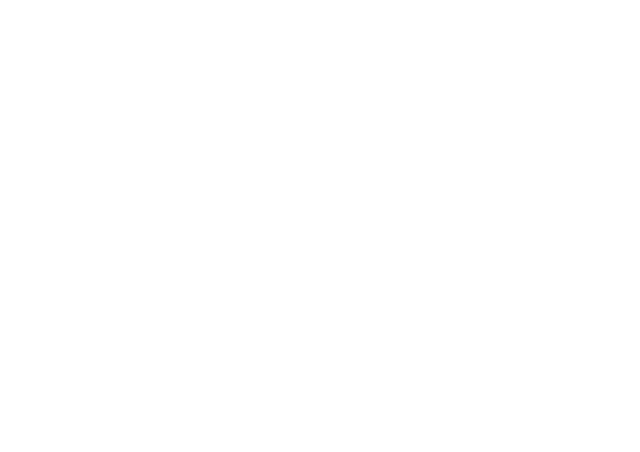
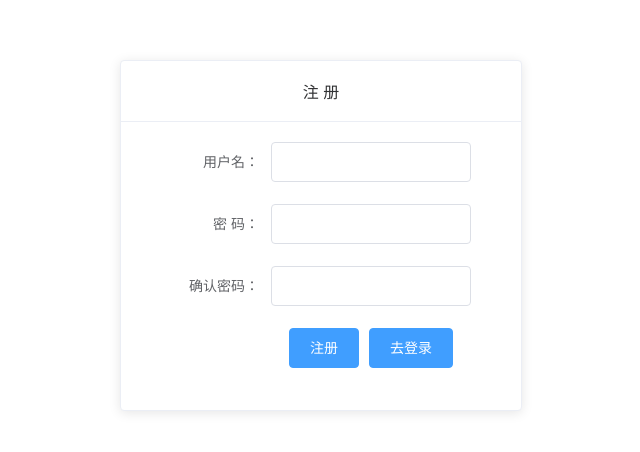
Before and after one commit to 532171153/firstvue, a Vue app in the folder myvue/: page /#/register in a window 1280 px wide. Shown: the top 452 px of the page, without its empty margins (319-959 px from the left). Built offline with nearby package versions, Linux system fonts and the light colour scheme.

Commit message:
注册页

```diff
--- a/myvue/src/components/Login.vue
+++ b/myvue/src/components/Login.vue
@@ -12,7 +12,8 @@
           <el-input type="password" v-model="ruleForm.password"></el-input>
         </el-form-item>
         <el-form-item>
-          <el-button type="primary" @click="submitForm('ruleForm')">提交</el-button>
+          <el-button type="primary" @click="goToRegister()">去注册</el-button>
+          <el-button type="primary" @click="submitForm('ruleForm')">登录</el-button>
         </el-form-item>
       </el-form>
     </el-card>
@@ -62,6 +63,9 @@
       };
     },
     methods: {
+      goToRegister() {
+        this.$router.push('/register');
+      },
       submitForm(formName) {
         this.$refs[formName].validate((valid) => {
           if (valid) {
--- /dev/null
+++ b/myvue/src/components/Register.vue
@@ -0,0 +1,73 @@
+<template>
+  <div class="">
+    <el-card class="card">
+      <div slot="header">
+        注 册
+      </div>
+      <el-form :model="ruleForm" status-icon :rules="rules" ref="ruleForm" label-width="100px" class="form">
+        <el-form-item label="用户名：" prop="username">
+          <el-input v-model="ruleForm.username"></el-input>
+        </el-form-item>
+        <el-form-item label="密 码：" prop="password">
+          <el-input type="password" v-model="ruleForm.password"></el-input>
+        </el-form-item>
+        <el-form-item label="确认密码：" prop="password">
+          <el-input type="password" v-model="ruleForm.password"></el-input>
+        </el-form-item>
+        <el-form-item>
+          <el-button type="primary" @click="register()">注册</el-button>
+          <el-button type="primary" @click="goToLogin()">去登录</el-button>
+        </el-form-item>
+      </el-form>
+    </el-card>
+  </div>
+</template>
+
+<script>
+  export default {
+    name: "Register",
+    components: {},
+    data() {
+      return {
+        ruleForm: {
+          username: '',
+          password: '',
+          checkPassword: '',
+        },
+      };
+    },
+    methods: {
+      register() {
+        console.log("register");
+      },
+      goToLogin() {
+        this.$router.push('/login');
+      }
+    },
+    computed: {},
+    watch: {},
+    created() {},
+    mounted() {},
+    beforeCreate() {},
+    beforeMount() {},
+    beforeUpdate() {},
+    updated() {},
+    beforeDestroy() {},
+    destroyed() {},
+    activated() {},
+  };
+
+</script>
+
+<style scoped>
+  .form {
+    width: 300px;
+    margin: auto;
+  }
+
+  .card {
+    width: 400px;
+    margin: auto;
+  }
+
+</style>
--- a/myvue/src/router/index.js
+++ b/myvue/src/router/index.js
@@ -2,6 +2,7 @@ import Vue from 'vue'
 import Router from 'vue-router'
 import HelloWorld from '@/components/HelloWorld'
 import Login from '@/components/Login'
+import Register from '@/components/Register'
 
 Vue.use(Router)
 
@@ -16,6 +17,11 @@ export default new Router({
       path: '/login',
       name: 'login',
       component: Login
+    },
+    {
+      path: '/register',
+      name: 'register',
+      component: Register
     }
   ]
 })
```
